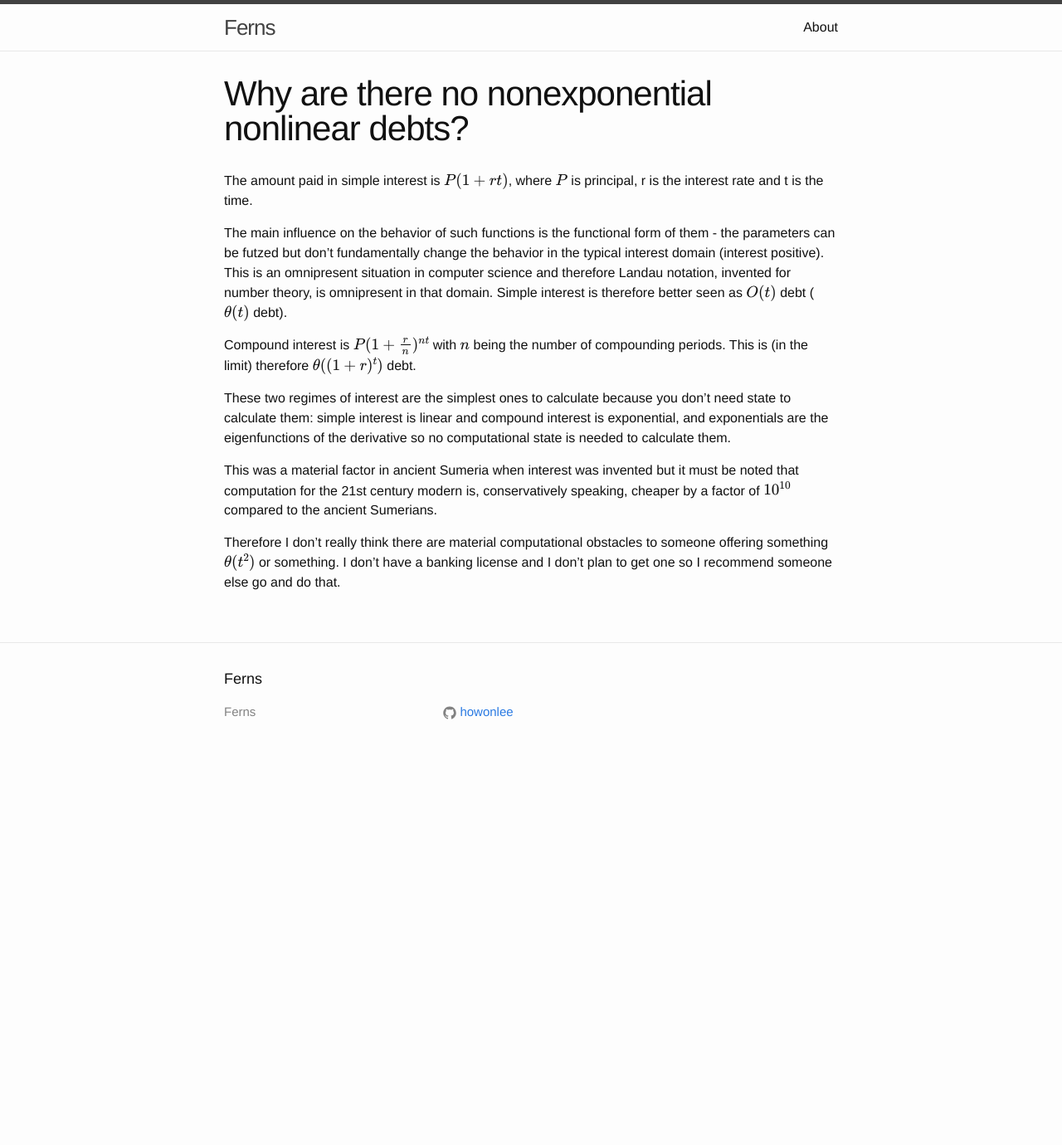
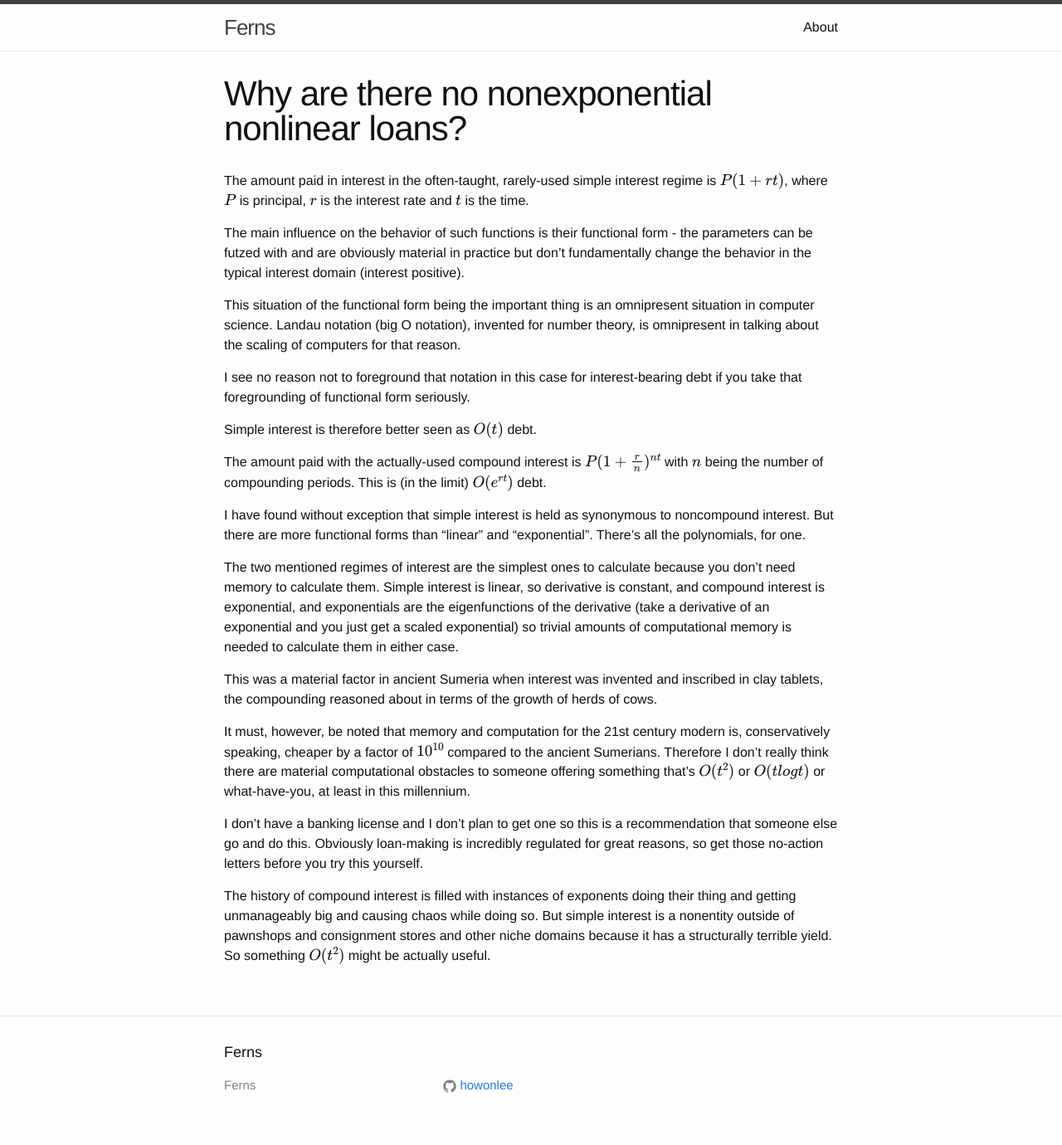
Before and after one commit to howonlee/howonlee.github.io, a Jekyll site: the page built from _posts/2023-09-02-Nonexponential%20Nonlinear%20Debts.md, in a window 1280 px wide. Shown: the whole page at 83% size. Built offline with Jekyll 4.4.1, drawn with Linux system fonts in a browser that asks for light colours; formulas are drawn with MathJax 3; before the commit the page ends 930 px from its top, so only the background shows below that.

Commit message:
more writing

```diff
--- a/_posts/2023-09-02-Nonexponential%20Nonlinear%20Debts.md
+++ b/_posts/2023-09-02-Nonexponential%20Nonlinear%20Debts.md
@@ -1,16 +1,28 @@
 ---
 layout: page
-title: Why are there no nonexponential nonlinear debts?
+title: Why are there no nonexponential nonlinear loans?
 ---
 
-The amount paid in simple interest is $P(1 + rt)$, where $P$ is principal, r is the interest rate and t is the time.
+The amount paid in interest in the often-taught, rarely-used simple interest regime is $P(1 + rt)$, where $P$ is principal, $r$ is the interest rate and $t$ is the time.
 
-The main influence on the behavior of such functions is the functional form of them - the parameters can be futzed but don't fundamentally change the behavior in the typical interest domain (interest positive). This is an omnipresent situation in computer science and therefore Landau notation, invented for number theory, is omnipresent in that domain. Simple interest is therefore better seen as $O(t)$ debt ($\theta(t)$ debt).
+The main influence on the behavior of such functions is their functional form - the parameters can be futzed with and are obviously material in practice but don't fundamentally change the behavior in the typical interest domain (interest positive).
 
-Compound interest is $P(1 + \frac{r}{n})^{nt}$ with $n$ being the number of compounding periods. This is (in the limit) therefore $\theta((1 + r)^t)$ debt.
+This situation of the functional form being the important thing is an omnipresent situation in computer science. Landau notation (big O notation), invented for number theory, is omnipresent in talking about the scaling of computers for that reason.
 
-These two regimes of interest are the simplest ones to calculate because you don't need state to calculate them: simple interest is linear and compound interest is exponential, and exponentials are the eigenfunctions of the derivative so no computational state is needed to calculate them.
+I see no reason not to foreground that notation in this case for interest-bearing debt if you take that foregrounding of functional form seriously.
 
-This was a material factor in ancient Sumeria when interest was invented but it must be noted that computation for the 21st century modern is, conservatively speaking, cheaper by a factor of $10^{10}$ compared to the ancient Sumerians.
+Simple interest is therefore better seen as $O(t)$ debt.
 
-Therefore I don't really think there are material computational obstacles to someone offering something $\theta(t ^ 2)$ or something. I don't have a banking license and I don't plan to get one so I recommend someone else go and do that.
+The amount paid with the actually-used compound interest is $P(1 + \frac{r}{n})^{nt}$ with $n$ being the number of compounding periods. This is (in the limit) $O(e^{rt})$ debt.
+
+I have found without exception that simple interest is held as synonymous to noncompound interest. But there are more functional forms than "linear" and "exponential". There's all the polynomials, for one.
+
+The two mentioned regimes of interest are the simplest ones to calculate because you don't need memory to calculate them. Simple interest is linear, so derivative is constant, and compound interest is exponential, and exponentials are the eigenfunctions of the derivative (take a derivative of an exponential and you just get a scaled exponential) so trivial amounts of computational memory is needed to calculate them in either case.
+
+This was a material factor in ancient Sumeria when interest was invented and inscribed in clay tablets, the compounding reasoned about in terms of the growth of herds of cows.
+
+It must, however, be noted that memory and computation for the 21st century modern is, conservatively speaking, cheaper by a factor of $10^{10}$ compared to the ancient Sumerians. Therefore I don't really think there are material computational obstacles to someone offering something that's $O(t ^ 2)$ or $O(t log t)$ or what-have-you, at least in this millennium.
+
+I don't have a banking license and I don't plan to get one so this is a recommendation that someone else go and do this. Obviously loan-making is incredibly regulated for great reasons, so get those no-action letters before you try this yourself.
+
+The history of compound interest is filled with instances of exponents doing their thing and getting unmanageably big and causing chaos while doing so. But simple interest is a nonentity outside of pawnshops and consignment stores and other niche domains because it has a structurally terrible yield. So something $O(t^2)$ might be actually useful.
```
